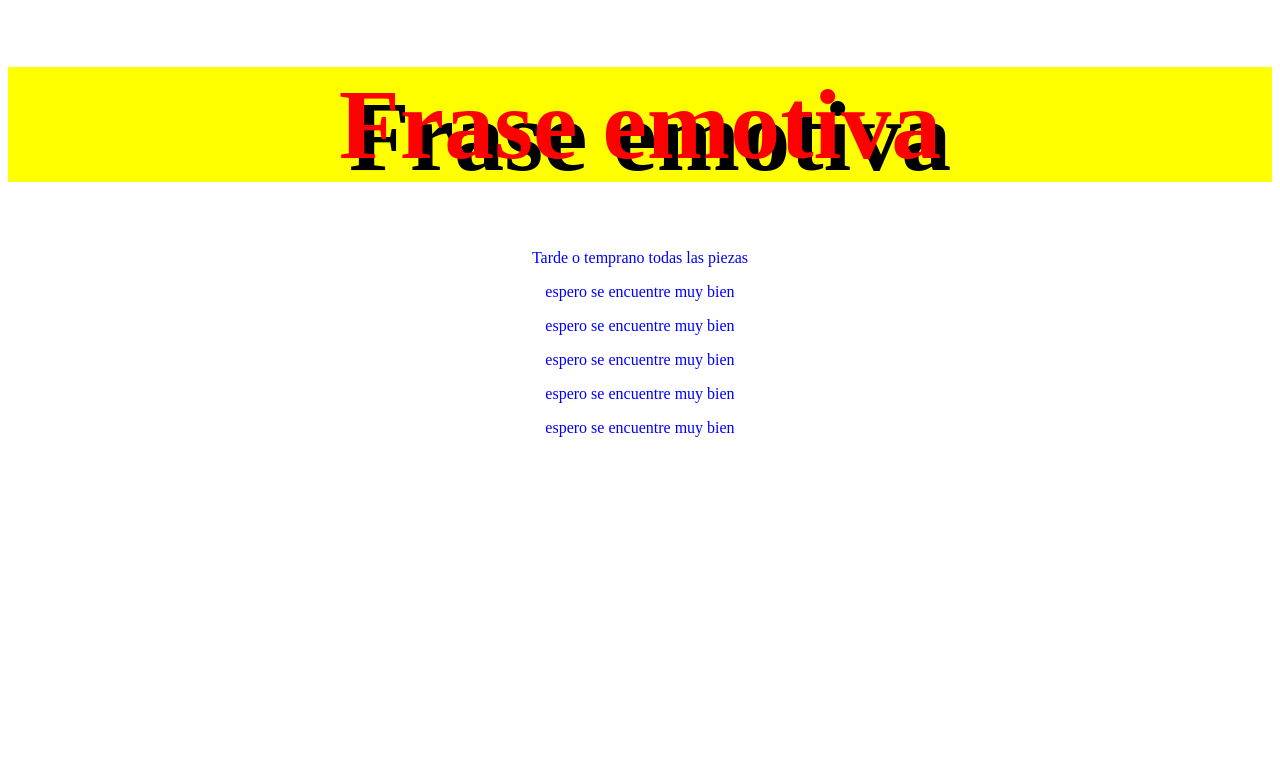
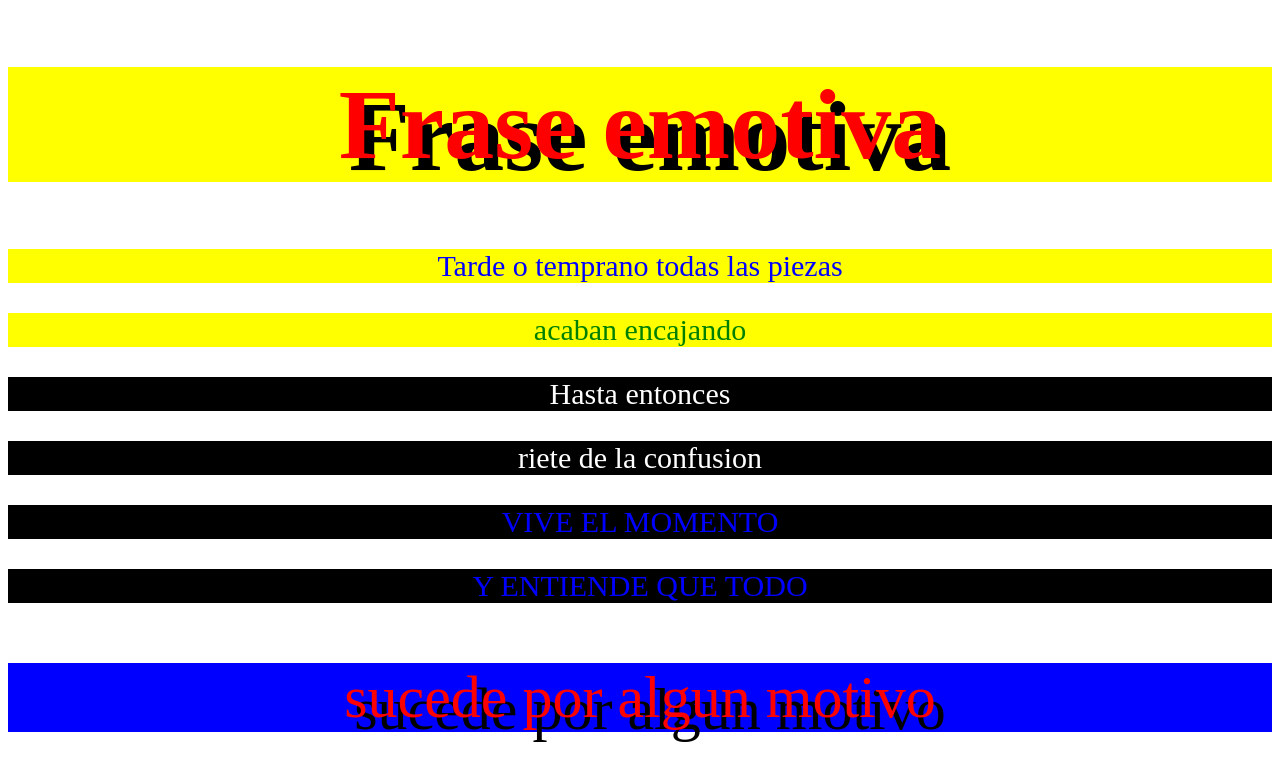
Before and after one commit to Brahian-MontoyaA/html-brahian-montoya, a website: page index.html in a window 1280 px wide. Drawn offline with Linux system fonts and the light colour scheme.

Commit message:
sesion 2 trabajo

```diff
--- a/index.html
+++ b/index.html
@@ -5,17 +5,20 @@
 <meta charset="UTF-8" />
 
 <title>
-    Tarde o temprano todas las piezas
+    sesion 2 arukay
 </title>
 </head>
 
   <body>
 <body>
  <h1 id="titulo">Frase emotiva</h1>
-  <p id="parrafo">Tarde o temprano todas las piezas
-    </p>
-  <p id="p3">espero se encuentre muy bien</p>
-  <p id="p2">espero se encuentre muy bien</p>
-  <p id="p2">espero se encuentre muy bien</p>
-  <p id="p2">espero se encuentre muy bien</p>
-  <p id="p2">espero se encuentre muy bien</p>
+  <p id="parrafo1">Tarde o temprano todas las piezas</p>
+  <p id="parrafo2">acaban encajando</p>
+  <p id="parrafo3">Hasta entonces</p>
+  <p id="parrafo4">riete de la confusion</p>
+  <p id="parrafo5">VIVE EL MOMENTO</p>
+  <p id="parrafo6">Y ENTIENDE QUE TODO</p>
+  <p id="parrafo7">sucede por algun motivo</p>
+</body>
+</body>
+</html>
--- a/style.css
+++ b/style.css
@@ -6,14 +6,46 @@
   text-shadow: 10px 12px black;
 }
 
-#h3 {
+#parrafo1 {
   color: blue;
-  font-size: 20px;
+  font-size: 30px;
   text-align: center;
-  background-color: green;
+  background-color: yellow;
 }
-
-p {
+#parrafo2 {
+  color: green;
+  font-size: 30px;
+  text-align: center;
+  background-color: yellow;
+}
+#parrafo3 {
+  color: white;
+  font-size: 30px;
+  text-align: center;
+  background-color: black;
+}
+#parrafo4 {
+  color: white;
+  font-size: 30px;
+  text-align: center;
+  background-color: black;
+}
+#parrafo5 {
   color: blue;
+  font-size: 30px;
   text-align: center;
+  background-color: black;
 }
+#parrafo6 {
+  color: blue;
+  font-size: 30px;
+  text-align: center;
+  background-color: black;
+}
+#parrafo7 {
+  color: red;
+  font-size: 60px;
+  text-align: center;
+  background-color: blue;
+  text-shadow: 10px 12px black;
+}
```
